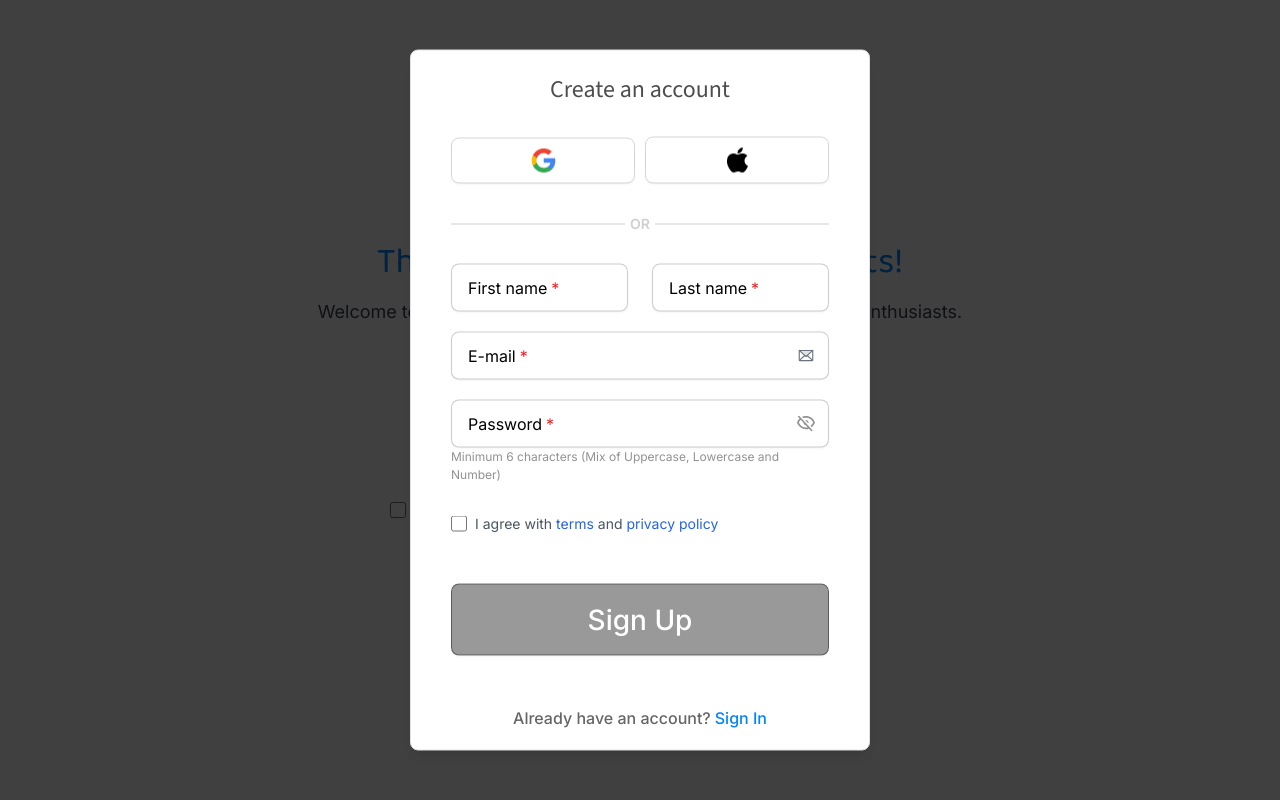
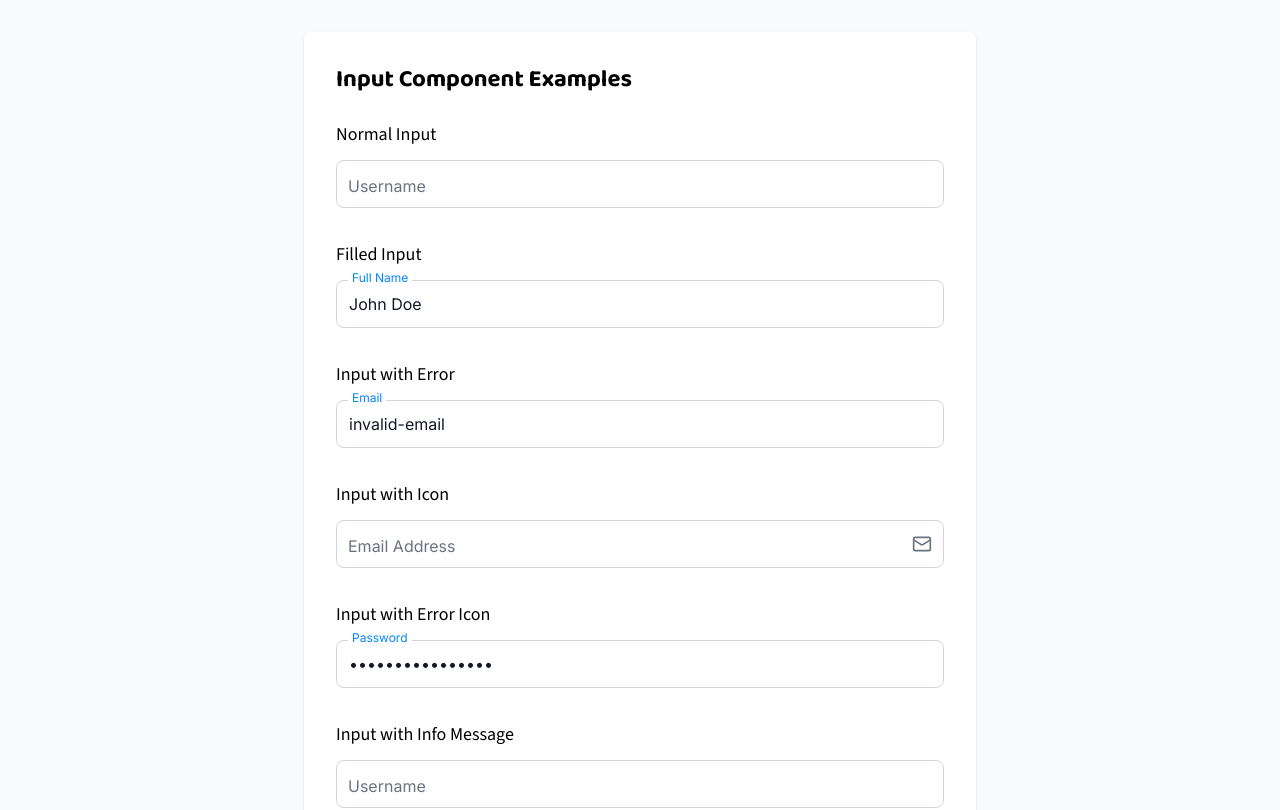
Before and after one commit to vikramkumartejani/Geekofy, a Next.js app: page /testing in a window 1280 px wide. Shown: the top 810 px of the page. Built offline with nearby package versions, Linux system fonts and the light colour scheme.

Commit message:
updated the sign up pages and also add the error functionality

```diff
--- a/app/components/Element/Button.tsx
+++ b/app/components/Element/Button.tsx
@@ -48,7 +48,7 @@ const Button: React.FC<IButtonProps> = ({
   return (
     <button
       type={type}
-      className={` no-underline inline-flex items-center justify-center gap-2 rounded-lg border font-medium transition-all duration-[.1s] ease-in-out disabled:cursor-not-allowed disabled:bg-[#00000066] disabled:text-[#fff] disabled:border-[#00000066] active:translate-y-[2px] shadow-sm  ${btnSizes[size]}
+      className={` no-underline inline-flex items-center justify-center gap-2 rounded-lg border font-medium transition-all duration-[.1s] ease-in-out disabled:cursor-not-allowed disabled:bg-[#00000066] disabled:text-[#fff] disabled:border-[#00000000] active:translate-y-[2px] shadow-sm  ${btnSizes[size]}
       ${btnVarirants[variant]}
       ${className}
       `}
--- a/app/components/Element/Input.tsx
+++ b/app/components/Element/Input.tsx
@@ -1,11 +1,11 @@
 "use client";
-import { GenericElements, THPositions } from "@/types";
-import React, { CSSProperties, useMemo, useState } from "react";
 
-type TIntrinsicInputProps = React.DetailedHTMLProps<
-  React.InputHTMLAttributes<HTMLInputElement>,
-  HTMLInputElement
->;
+import type React from "react";
+import { useState, useMemo, type CSSProperties } from "react";
+
+type THPositions = "left" | "right";
+type GenericElements = React.ReactNode;
+type TIntrinsicInputProps = React.InputHTMLAttributes<HTMLInputElement>;
 
 export interface InputProps extends TIntrinsicInputProps {
   containerStyle?: CSSProperties;
@@ -31,7 +31,7 @@ export interface InputProps extends TIntrinsicInputProps {
 
 const Input: React.FC<InputProps> = ({
   containerStyle,
-  containerClassname,
+  containerClassname = "",
   inputWrapperStyle,
   label,
   labelStyle,
@@ -46,103 +46,129 @@ const Input: React.FC<InputProps> = ({
   inputNextSibling,
   isRequired = false,
   onEnterPress,
-  infoMsgClassName,
-  inputClassName,
+  infoMsgClassName = "",
+  inputClassName = "",
   value,
+  placeholder,
   ...props
 }) => {
   const [focus, setFocus] = useState(false);
+  const [touched, setTouched] = useState(false);
 
   const getIconClasses = (p: THPositions) => {
-    return ` absolute ${p === "left" ? "left-[14px]" : "right-[14px]"}`;
+    return `absolute ${
+      p === "left" ? "left-3" : "right-3"
+    } top-1/2 -translate-y-1/2`;
   };
 
   const _id = props.id || props.name || label;
   const isCb = props.type === "checkbox";
 
+  const hasError = errorMsg && touched;
+  const isActive = focus || Boolean(value);
+
+  const containerClasses = useMemo(() => {
+    return `
+      relative w-full
+      ${hasError ? "border border-[#E82327] rounded-lg" : ""}
+      ${containerClassname}
+    `;
+  }, [hasError, containerClassname]);
+
   const inputClasses = useMemo(() => {
-    const dimClasses = isCb ? "w-4 h-4" : " w-[100%] h-[48px]";
-    const baseClasses = ` px-[8px] rounded-[8px] border-[#00000033] disabled:pointer-events-none disabled:bg-[#F9FAFB] disabled:text-[#667085] outline-none shadow-sm border-[1px]  placeholder-[#0000008C]
-     text-[#101828]  ${
-       errorMsg &&
-       " border-[#00000000] border-[0px] text-[#E82327] placeholder-[#E82327] "
-     } `;
+    const dimClasses = isCb ? "w-4 h-4" : "w-full h-[48px]";
+    const baseClasses = `
+      px-3 rounded-lg transition-all duration-200
+      border
+      placeholder:text-gray-500
+      text-base
+      outline-none
+      disabled:bg-gray-50 disabled:text-gray-500 disabled:cursor-not-allowed
+      ${
+        hasError
+          ? "border-[#E8232700] bg-red-50 text-gray-900 focus:border-[#E8232700]"
+          : "border-gray-300 text-gray-900 focus:border-[#0084FF]"
+      }
+    `;
+    return `${dimClasses} ${baseClasses} ${inputClassName}`;
+  }, [hasError, inputClassName, isCb]);
 
-    return `${dimClasses} ${baseClasses} ${props.className} `;
-  }, [errorMsg, props.className, isCb]);
+  const labelClasses = useMemo(() => {
+    return `
+      absolute left-3 transition-all duration-200 pointer-events-none z-10
+      ${isActive ? "text-xs -top-2.5 bg-white px-1" : "text-gray-500 top-3.5"}
+      ${
+        hasError
+          ? "text-[#E82327]"
+          : isActive
+          ? "text-[#0084FF]"
+          : "text-gray-500"
+      }
+      ${touched && !value && isRequired ? "text-[#E82327]" : ""}
+    `;
+  }, [isActive, hasError, touched, value, isRequired]);
+
+  const infoClasses = `mt-1 text-xs text-gray-500 ${infoMsgClassName}`;
 
   return (
-    <div
-      className={`flex w-[100%] flex-col ${containerClassname} ${
-        errorMsg && " border rounded-lg border-[#E82327] "
-      } `}
-      style={containerStyle}
-    >
-      <div style={inputWrapperStyle}>
-        <div
-          className={` ${
-            isCb
-              ? "flex flex-row-reverse justify-end items-center gap-2 "
-              : "relative"
-          } `}
-        >
+    <div className={containerClasses} style={containerStyle}>
+      <div className="relative" style={inputWrapperStyle}>
         {label && (
-            <label
-              htmlFor={_id}
-              className={`  z-10 ${focus && !isCb && "focus-label"}  ${
-                !isCb && "user-label px-[16px]  "
-              }  `}
-            >
+          <label htmlFor={_id} className={labelClasses} style={labelStyle}>
             {label}
-              {isRequired && (
-                <span className="  text-[#E82327] text-[16px] ml-1 ">*</span>
-              )}
+            {isRequired && <span className="text-[#E82327] ml-0.5">*</span>}
           </label>
         )}
-          <div className=" relative flex items-center ">
+
+        <div className="relative">
+          {inputPrevSibling}
+
           <input
+            {...props}
+            id={_id}
+            className={inputClasses}
+            placeholder={focus ? placeholder : ""}
+            value={value}
+            onFocus={(e) => {
+              setFocus(true);
+              props.onFocus?.(e);
+            }}
+            onBlur={(e) => {
+              setFocus(false);
+              setTouched(true);
+              props.onBlur?.(e);
+            }}
             onKeyDown={(e) => {
               if (e.key === "Enter") {
                 onEnterPress?.();
               }
-              }}
-              {...props}
-              id={_id}
-              className={` focus:border-[#0084FF] ${inputClasses} ${inputClassName}`}
-              onFocus={() => setFocus(true)}
-              onBlur={() => {
-                if (value === "") {
-                  setFocus(false);
-                }
+              props.onKeyDown?.(e);
             }}
           />
+
           {inputNextSibling}
+
           {iconComp && (
             <div
-                className={getIconClasses(iconPosition)}
+              className={`${getIconClasses(iconPosition)} cursor-pointer`}
               onClick={onIconClick}
             >
               {iconComp}
             </div>
           )}
-            {errorIcon && (
-              <div className={getIconClasses(errorIconPosition)}>
-                {errorIcon}
-              </div>
+
+          {errorIcon && hasError && (
+            <div className={getIconClasses(errorIconPosition)}>{errorIcon}</div>
           )}
         </div>
       </div>
+
+      {infoMsg && !errorMsg && <p className={infoClasses}>{infoMsg}</p>}
+
+      {errorMsg && touched && (
+        <div className={"bg-red-50 border-t rounded-b-lg border-[#E82327] px-3 py-1 "}>
+          <p className="text-sm text-[#E82327]">{errorMsg}</p>
         </div>
-
-      {infoMsg && (
-        <p className={` ${infoMsgClassName} text-[12px] text-[#929292]`}>
-          {infoMsg}
-        </p>
-      )}
-      {errorMsg && (
-        <p className="text-[#E82327] italic px-3 py-[7px] border-t-[1px] border-[#E82327] bg-[#E8232711] ">
-          {errorMsg}
-        </p>
       )}
     </div>
   );
--- a/app/components/Element/InputPassword.tsx
+++ b/app/components/Element/InputPassword.tsx
@@ -67,7 +67,7 @@ const InputPassword: React.FC<IProps> = ({ InputProps, value, onChange }) => {
         onBlur={() => setIsTyping(false)}
       />
       {isTyping && !allValid && (
-        <div className=" absolute rounded-lg mt-1 bg-white w-full border border-gray-200 p-4 shadow-lg">
+        <div className=" absolute rounded-lg top-[50px] bg-white w-full border border-gray-200 p-4 shadow-lg">
           <div className="space-y-2">
             <ValidationItem
               isValid={validations.uppercase}
--- a/app/components/Modals/SignInModal.tsx
+++ b/app/components/Modals/SignInModal.tsx
@@ -8,13 +8,16 @@ import appleIcon from "../../../public/assets/apple.png";
 import emailIcon from "../../../public/assets/Envelope.svg";
 import Image from "next/image";
 import InputPassword from "../Element/InputPassword";
+import Checkbox from "../Element/CheckBox";
 
 const SignInModal = ({
   isOpen,
   setIsOpen,
+  onSignUpClick,
 }: {
   isOpen: boolean;
   setIsOpen: React.Dispatch<React.SetStateAction<boolean>>;
+  onSignUpClick?: () => void;
 }) => {
   const [formData, setFormData] = useState({
     email: "",
@@ -76,27 +79,31 @@ const SignInModal = ({
         </div>
         <div className=" flex justify-between items-center gap-2 mb-[50px]">
           <div>
-            <Input type="checkbox" label="Remember Password" />
+            <Checkbox label="Remember Password" />
           </div>
           <Link className=" text-[#E82327] font-medium text-[14px] " href={""}>
             Forgot Password?
           </Link>
         </div>
-        <Button
-          onClick={handleSubmit}
-          className="w-full mb-[50px]"
-          size="lg"
-          disabled
-        >
+        <Button onClick={handleSubmit} className="w-full mb-[50px]" size="lg">
           Login
         </Button>
         <div className="flex items-center justify-center gap-[4px]">
           <p className=" text-[#666666] font-medium text-[16px] ">
             Don’t have an account?
           </p>
-          <Link className=" text-[#0084FF] font-medium text-[16px] " href={""}>
+          <Button
+            size="sm"
+            style={{
+              padding: 0,
+              color: "#0084FF",
+              background: "none",
+              border: "none",
+            }}
+            onClick={onSignUpClick}
+          >
             Sign Up
-          </Link>
+          </Button>
         </div>
       </div>
     </Modal>
--- a/app/components/Modals/SignUpModal.tsx
+++ b/app/components/Modals/SignUpModal.tsx
@@ -13,15 +13,17 @@ import Checkbox from "../Element/CheckBox";
 const SignUpModal = ({
   isOpen,
   setIsOpen,
+  onSignInClick,
 }: {
   isOpen: boolean;
   setIsOpen: React.Dispatch<React.SetStateAction<boolean>>;
+  onSignInClick?: () => void;
 }) => {
   const [formData, setFormData] = useState({
-    firstName: "asd",
-    lastName: "sadf",
-    email: "dsaf",
-    password: "sdf",
+    firstName: "",
+    lastName: "",
+    email: "",
+    password: "",
     agreed: false,
   });
 
@@ -133,9 +135,18 @@ const SignUpModal = ({
           <p className=" text-[#666666] font-medium text-[16px] ">
             Already have an account?
           </p>
-          <Link className=" text-[#0084FF] font-medium text-[16px] " href={""}>
+          <Button
+            size="sm"
+            style={{
+              padding: 0,
+              color: "#0084FF",
+              background: "none",
+              border: "none",
+            }}
+            onClick={onSignInClick}
+          >
             Sign In
-          </Link>
+          </Button>
         </div>
       </div>
     </Modal>
--- a/app/testing/page.tsx
+++ b/app/testing/page.tsx
@@ -1,53 +1,172 @@
 "use client";
-import React, { useState } from "react";
-import Modal from "../components/Modals";
-import Button from "../components/Element/Button";
+
+import type React from "react";
+
+import { useState } from "react";
+import { AlertCircle, Mail, Eye, EyeOff, Search } from "lucide-react";
 import Input from "../components/Element/Input";
-import SignUpModal from "../components/Modals/SignUpModal";
-import SignInModal from "../components/Modals/SignInModal";
-import Checkbox from "../components/Element/CheckBox";
-import Link from "next/link";
 
-export const page = () => {
-  const [isOpen, setIsOpen] = useState(true);
+const page = () => {
+  const [values, setValues] = useState({
+    normal: "",
+    filled: "John Doe",
+    error: "invalid-email",
+    withIcon: "",
+    withErrorIcon: "invalid-password",
+    withInfo: "",
+    required: "",
+    password: "",
+    search: "",
+  });
+
+  const [showPassword, setShowPassword] = useState(false);
+
+  const handleChange =
+    (field: string) => (e: React.ChangeEvent<HTMLInputElement>) => {
+      setValues({ ...values, [field]: e.target.value });
+    };
+
   return (
-    <div className=" flex items-center flex-col justify-center h-[100vh] gap-4 w-full ">
-      <h1 className="text-4xl text-primary-blue">
-        This testing page for components!
-      </h1>
-      <p className="text-lg text-gray-700">
-        Welcome to Geekofy, a digital hub dedicated to geeks and tech
-        enthusiasts.
-      </p>
-      {/* <Modal isOpen={isOpen} onClose={() => setIsOpen((e) => !e)}>
-        Sign Up goes here!
-      </Modal> */}
-      <Button size="lg"> Testing</Button>
-      <Button onClick={() => setIsOpen(true)} variant="SEC">
-        {" "}
-        Testing
-      </Button>
-      <div className="w-[500px]">
-        <Input type="checkbox" label="label" isRequired />
+    <div className="min-h-screen bg-gray-50 p-8">
+      <div className="max-w-2xl mx-auto bg-white p-8 rounded-lg shadow">
+        <h1 className="text-2xl font-bold mb-6">Input Component Examples</h1>
+
+        <div className="grid gap-8">
+          {/* Normal Input */}
+          <div>
+            <h2 className="text-lg font-medium mb-3">Normal Input</h2>
+            <Input
+              label="Username"
+              placeholder="Enter your username"
+              value={values.normal}
+              onChange={handleChange("normal")}
+            />
+          </div>
+
+          {/* Filled Input */}
+          <div>
+            <h2 className="text-lg font-medium mb-3">Filled Input</h2>
+            <Input
+              label="Full Name"
+              placeholder="Enter your full name"
+              value={values.filled}
+              onChange={handleChange("filled")}
+            />
+          </div>
+
+          {/* Input with Error */}
+          <div>
+            <h2 className="text-lg font-medium mb-3">Input with Error</h2>
+            <Input
+              label="Email"
+              placeholder="Enter your email"
+              value={values.error}
+              onChange={handleChange("error")}
+              errorMsg="Please enter a valid email address"
+            />
+          </div>
+
+          {/* Input with Icon */}
+          <div>
+            <h2 className="text-lg font-medium mb-3">Input with Icon</h2>
+            <Input
+              label="Email Address"
+              placeholder="Enter your email"
+              value={values.withIcon}
+              onChange={handleChange("withIcon")}
+              iconComp={<Mail className="h-5 w-5 text-gray-500" />}
+            />
+          </div>
+
+          {/* Input with Error Icon */}
+          <div>
+            <h2 className="text-lg font-medium mb-3">Input with Error Icon</h2>
+            <Input
+              label="Password"
+              type="password"
+              placeholder="Enter your password"
+              value={values.withErrorIcon}
+              onChange={handleChange("withErrorIcon")}
+              errorMsg="Password must be at least 8 characters"
+              errorIcon={<AlertCircle className="h-5 w-5 text-[#E82327]" />}
+            />
+          </div>
+
+          {/* Input with Info Message */}
+          <div>
+            <h2 className="text-lg font-medium mb-3">
+              Input with Info Message
+            </h2>
+            <Input
+              label="Username"
+              placeholder="Enter your username"
+              value={values.withInfo}
+              onChange={handleChange("withInfo")}
+              infoMsg="Username must be unique and between 3-20 characters"
+            />
+          </div>
+
+          {/* Required Input */}
+          <div>
+            <h2 className="text-lg font-medium mb-3">Required Input</h2>
+            <Input
+              label="First Name"
+              placeholder="Enter your first name"
+              value={values.required}
+              onChange={handleChange("required")}
+              isRequired
+            />
+          </div>
+
+          {/* Password Input with Toggle */}
+          <div>
+            <h2 className="text-lg font-medium mb-3">
+              Password Input with Toggle
+            </h2>
+            <Input
+              label="Password"
+              type={showPassword ? "text" : "password"}
+              placeholder="Enter your password"
+              value={values.password}
+              onChange={handleChange("password")}
+              iconComp={
+                showPassword ? (
+                  <EyeOff className="h-5 w-5 text-gray-500" />
+                ) : (
+                  <Eye className="h-5 w-5 text-gray-500" />
+                )
+              }
+              onIconClick={() => setShowPassword(!showPassword)}
+              isRequired
+              infoMsg="Password must be at least 8 characters long"
+            />
+          </div>
+
+          {/* Search Input */}
+          <div>
+            <h2 className="text-lg font-medium mb-3">Search Input</h2>
+            <Input
+              label="Search"
+              placeholder="Search..."
+              value={values.search}
+              onChange={handleChange("search")}
+              iconComp={<Search className="h-5 w-5 text-gray-500" />}
+              onIconClick={() => console.log("Search clicked")}
+            />
+          </div>
+
+          {/* Disabled Input */}
+          <div>
+            <h2 className="text-lg font-medium mb-3">Disabled Input</h2>
+            <Input
+              label="Username"
+              placeholder="Enter your username"
+              value="johndoe"
+              disabled
+            />
+          </div>
+        </div>
       </div>
-      <Checkbox
-        label={
-          <>
-            I agree with{" "}
-            <Link href="/terms" className="text-blue-600 hover:underline">
-              terms
-            </Link>
-            and{" "}
-            <Link
-              href="/privacy-policy"
-              className="text-blue-600 hover:underline"
-            >
-              privacy policy
-            </Link>
-          </>
-        }
-      />
-      <SignUpModal isOpen={isOpen} setIsOpen={setIsOpen} />
     </div>
   );
 };
```
Also changed, not shown: app/components/Modals/ForgetPasswordModal.tsx (+13 -3 lines), app/components/Modals/NewPasswordSetup.tsx (+13 -2 lines), app/signup/page.tsx (+41 -5 lines), public/assets/bgImage.png. Lines whose indentation alone changed are shown as unchanged.
